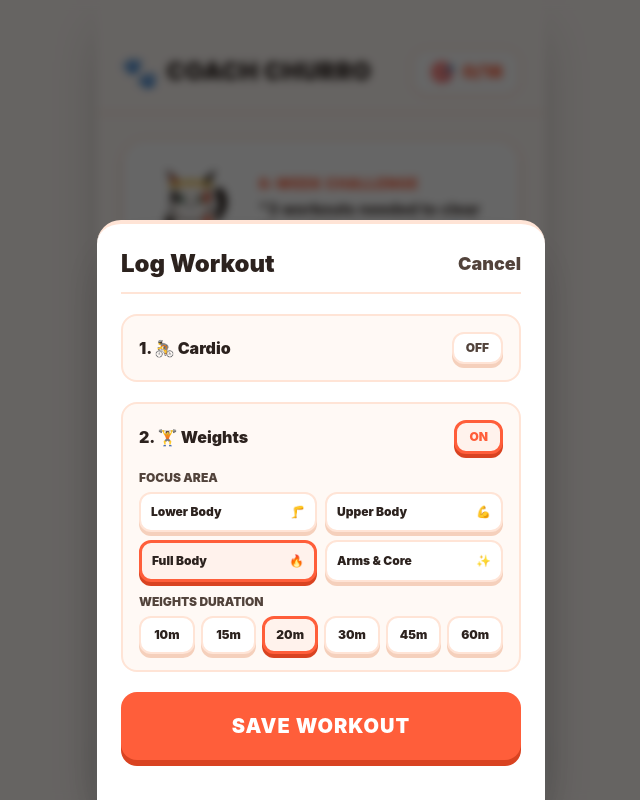
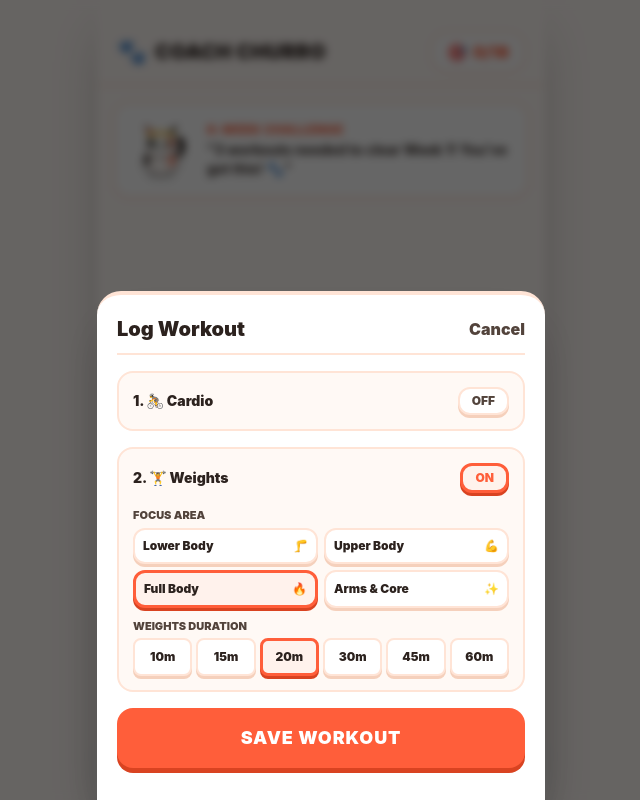
Before and after one commit to jasonsshane-stack/coach-churro, a plain HTML site: page index.html in a window 1280 px wide. Both pictures are taken after a click on the button "LOG TODAY'S WORKOUT". Shown: the whole page, without its empty margins (319-959 px from the left). Drawn offline with nearby package versions, Linux system fonts and the light colour scheme.

Commit message:
Update index.html

```diff
--- a/index.html
+++ b/index.html
@@ -45,53 +45,55 @@
       font-family: -apple-system, BlinkMacSystemFont, "Segoe UI", Roboto, sans-serif;
       -webkit-tap-highlight-color: transparent;
       user-select: none;
+      height: 100dvh; /* Dynamic viewport height to account for mobile Safari URL bar */
+      overflow: hidden;
     }
     .btn-3d-primary {
       background-color: #FF5E3A;
-      box-shadow: 0 6px 0 #D94321;
+      box-shadow: 0 5px 0 #D94321;
     }
     .btn-3d-primary:active {
-      transform: translateY(4px);
+      transform: translateY(3px);
       box-shadow: 0 2px 0 #D94321;
     }
     .btn-3d-card {
       background-color: #FFFFFF;
-      border: 2.5px solid #FFE4D6;
-      box-shadow: 0 4px 0 #F5D0BC;
+      border: 2px solid #FFE4D6;
+      box-shadow: 0 3px 0 #F5D0BC;
     }
     .btn-3d-card:active {
       transform: translateY(2px);
-      box-shadow: 0 2px 0 #F5D0BC;
+      box-shadow: 0 1px 0 #F5D0BC;
     }
     .btn-3d-card-selected {
       background-color: #FFF2EC;
-      border: 3.5px solid #FF5E3A;
-      box-shadow: 0 4px 0 #D94321;
+      border: 3px solid #FF5E3A;
+      box-shadow: 0 3px 0 #D94321;
     }
   </style>
 </head>
 
-<body class="min-h-screen flex flex-col max-w-md mx-auto relative bg-app-bg pb-28 shadow-2xl">
+<body class="flex flex-col max-w-md mx-auto relative bg-app-bg shadow-2xl">
 
   <!-- Top Header -->
-  <header class="pt-12 pb-4 px-6 flex items-center justify-between border-b-2 border-app-border bg-app-bg sticky top-0 z-30">
+  <header class="pt-8 pb-3 px-5 flex items-center justify-between border-b-2 border-app-border bg-app-bg flex-shrink-0">
     <div class="flex items-center space-x-2">
-      <span class="text-3xl">🐾</span>
-      <h1 class="text-2xl font-black text-app-text tracking-wide">COACH CHURRO</h1>
+      <span class="text-2xl">🐾</span>
+      <h1 class="text-xl font-black text-app-text tracking-wide">COACH CHURRO</h1>
     </div>
 
-    <div class="bg-app-card px-4 py-2 rounded-2xl border-2 border-app-border shadow-sm flex items-center space-x-2">
-      <span class="text-xl">🎯</span>
-      <span id="header-total" class="text-lg font-black text-app-primary">0/18</span>
+    <div class="bg-app-card px-3.5 py-1.5 rounded-2xl border-2 border-app-border shadow-sm flex items-center space-x-1.5">
+      <span class="text-base">🎯</span>
+      <span id="header-total" class="text-base font-black text-app-primary">0/18</span>
     </div>
   </header>
 
-  <!-- TAB 1: MAIN HOME -->
-  <main id="tab-home" class="p-6 flex-1 flex flex-col justify-between items-center space-y-6">
+  <!-- TAB 1: MAIN HOME (TIGHT FIT FOR SAFARI URL BAR) -->
+  <main id="tab-home" class="p-4 flex-1 flex flex-col justify-between items-center space-y-3 overflow-y-auto pb-24">
 
     <!-- Coach Churro Mascot Banner -->
-    <div class="w-full bg-app-card border-2 border-app-border rounded-3xl p-5 relative flex items-center space-x-5 shadow-md">
-      <div class="w-24 h-24 flex-shrink-0 cursor-pointer" onclick="churroMeow()">
+    <div class="w-full bg-app-card border-2 border-app-border rounded-2xl p-3.5 flex items-center space-x-3.5 shadow-sm flex-shrink-0">
+      <div class="w-16 h-16 flex-shrink-0 cursor-pointer" onclick="churroMeow()">
         <svg viewBox="0 0 200 200" class="w-full h-full drop-shadow-md">
           <path d="M 145 130 C 175 120, 185 80, 165 60 C 155 50, 145 65, 152 75 C 162 90, 155 115, 138 125 Z" fill="#2C221E" />
           <ellipse cx="100" cy="135" rx="55" ry="45" fill="#FFF9F5" stroke="#2C221E" stroke-width="3" />
@@ -116,177 +118,177 @@
         </svg>
       </div>
 
-      <div class="flex-1 space-y-1">
-        <p class="text-sm font-black text-app-primary uppercase tracking-wider">6-Week Challenge</p>
-        <p id="churro-dialogue" class="text-base font-bold text-app-text leading-snug">"3 workouts needed to clear Week 1! You've got this! 🐾"</p>
+      <div class="flex-1 space-y-0.5">
+        <p class="text-xs font-black text-app-primary uppercase tracking-wider">6-Week Challenge</p>
+        <p id="churro-dialogue" class="text-sm font-bold text-app-text leading-snug">"3 workouts needed to clear Week 1! You've got this! 🐾"</p>
       </div>
     </div>
 
     <!-- Active Week Summary Card -->
-    <div class="w-full bg-app-card border-2 border-app-border rounded-3xl p-6 shadow-sm space-y-3 text-center">
-      <span class="text-xs font-black text-app-subtext uppercase tracking-widest">CURRENT FOCUS</span>
-      <h2 id="active-week-title" class="text-2xl font-black text-app-text">Week 1: First Steps</h2>
+    <div class="w-full bg-app-card border-2 border-app-border rounded-2xl p-4 shadow-sm space-y-2 text-center flex-shrink-0">
+      <span class="text-[11px] font-black text-app-subtext uppercase tracking-widest">CURRENT FOCUS</span>
+      <h2 id="active-week-title" class="text-xl font-black text-app-text">Week 1: First Steps</h2>
 
-      <div class="flex items-center justify-center space-x-3 pt-1">
+      <div class="flex items-center justify-center space-x-2 pt-0.5">
         <div class="flex space-x-2" id="week-dots">
           <!-- Rendered via JS -->
         </div>
       </div>
-      <p id="week-status-text" class="text-sm font-black text-app-primary pt-1">0 of 3 Workouts Completed</p>
+      <p id="week-status-text" class="text-xs font-black text-app-primary pt-0.5">0 of 3 Workouts Completed</p>
     </div>
 
     <!-- Big Center Action Button -->
-    <button onclick="openLogModal()" class="w-full py-6 rounded-3xl font-black text-xl uppercase tracking-wider text-white btn-3d-primary transition flex items-center justify-center space-x-3 shadow-lg">
-      <i data-lucide="play" class="w-7 h-7 fill-current"></i>
+    <button onclick="openLogModal()" class="w-full py-4.5 rounded-2xl font-black text-lg uppercase tracking-wider text-white btn-3d-primary transition flex items-center justify-center space-x-2 shadow-md flex-shrink-0">
+      <i data-lucide="play" class="w-6 h-6 fill-current"></i>
       <span>LOG TODAY'S WORKOUT</span>
     </button>
   </main>
 
   <!-- TAB 2: QUEST ROADMAP -->
-  <main id="tab-quest" class="p-6 space-y-5 flex-1 hidden">
+  <main id="tab-quest" class="p-5 space-y-4 flex-1 hidden overflow-y-auto pb-24">
     <div class="flex items-center justify-between px-1">
-      <h2 class="text-base font-black text-app-subtext uppercase tracking-wider">6-Week Challenge Map</h2>
-      <span id="roadmap-pct" class="text-base font-black text-app-primary">0% Done</span>
+      <h2 class="text-sm font-black text-app-subtext uppercase tracking-wider">6-Week Challenge Map</h2>
+      <span id="roadmap-pct" class="text-sm font-black text-app-primary">0% Done</span>
     </div>
 
-    <div id="quest-path-container" class="space-y-4">
+    <div id="quest-path-container" class="space-y-3">
       <!-- Rendered via JS -->
     </div>
   </main>
 
   <!-- TAB 3: STATS -->
-  <main id="tab-progress" class="p-6 space-y-6 flex-1 hidden">
-    <div class="bg-app-card border-2 border-app-border rounded-3xl p-6 space-y-5 shadow-sm">
-      <h3 class="font-black text-base text-app-subtext uppercase tracking-wider">Total Active Stats</h3>
-      <div class="grid grid-cols-3 gap-3 text-center">
-        <div class="p-4 bg-app-bg rounded-2xl border-2 border-app-border">
-          <p class="text-3xl font-black text-app-primary" id="stat-total-workouts">0</p>
-          <p class="text-xs font-black text-app-subtext uppercase mt-1">Workouts</p>
+  <main id="tab-progress" class="p-5 space-y-5 flex-1 hidden overflow-y-auto pb-24">
+    <div class="bg-app-card border-2 border-app-border rounded-2xl p-5 space-y-4 shadow-sm">
+      <h3 class="font-black text-sm text-app-subtext uppercase tracking-wider">Total Active Stats</h3>
+      <div class="grid grid-cols-3 gap-2.5 text-center">
+        <div class="p-3 bg-app-bg rounded-xl border-2 border-app-border">
+          <p class="text-2xl font-black text-app-primary" id="stat-total-workouts">0</p>
+          <p class="text-[11px] font-black text-app-subtext uppercase mt-0.5">Workouts</p>
         </div>
-        <div class="p-4 bg-app-bg rounded-2xl border-2 border-app-border">
-          <p class="text-3xl font-black text-app-purple" id="stat-weights-min">0m</p>
-          <p class="text-xs font-black text-app-subtext uppercase mt-1">Weights</p>
+        <div class="p-3 bg-app-bg rounded-xl border-2 border-app-border">
+          <p class="text-2xl font-black text-app-purple" id="stat-weights-min">0m</p>
+          <p class="text-[11px] font-black text-app-subtext uppercase mt-0.5">Weights</p>
         </div>
-        <div class="p-4 bg-app-bg rounded-2xl border-2 border-app-border">
-          <p class="text-3xl font-black text-app-gold" id="stat-cardio-min">0m</p>
-          <p class="text-xs font-black text-app-subtext uppercase mt-1">Cardio</p>
+        <div class="p-3 bg-app-bg rounded-xl border-2 border-app-border">
+          <p class="text-2xl font-black text-app-gold" id="stat-cardio-min">0m</p>
+          <p class="text-[11px] font-black text-app-subtext uppercase mt-0.5">Cardio</p>
         </div>
       </div>
     </div>
   </main>
 
   <!-- TAB 4: BADGES -->
-  <main id="tab-badges" class="p-6 space-y-5 flex-1 hidden">
+  <main id="tab-badges" class="p-5 space-y-4 flex-1 hidden overflow-y-auto pb-24">
     <div class="flex items-center justify-between">
-      <h2 class="font-black text-base text-app-subtext uppercase tracking-wider">Milestone Badges</h2>
-      <span id="badge-count" class="text-sm font-black text-app-primary">0 / 10 Unlocked</span>
+      <h2 class="font-black text-sm text-app-subtext uppercase tracking-wider">Milestone Badges</h2>
+      <span id="badge-count" class="text-xs font-black text-app-primary">0 / 10 Unlocked</span>
     </div>
-    <div class="grid grid-cols-1 gap-3" id="badges-grid">
+    <div class="grid grid-cols-1 gap-2.5" id="badges-grid">
       <!-- Rendered via JS -->
     </div>
   </main>
 
-  <!-- LOGGING MODAL SHEET (CLEAN BULLETED 1 & 2 SETUP) -->
+  <!-- LOGGING MODAL SHEET -->
   <div id="log-modal" class="fixed inset-0 bg-black/60 backdrop-blur-sm z-50 flex flex-col justify-end hidden">
-    <div class="bg-app-card border-t-4 border-app-border rounded-t-3xl p-6 space-y-5 max-w-md mx-auto w-full shadow-2xl pb-10">
-      <div class="flex items-center justify-between border-b-2 border-app-border pb-3">
-        <h3 class="text-2xl font-black text-app-text">Log Workout</h3>
-        <button onclick="closeLogModal()" class="text-app-subtext font-black text-lg">Cancel</button>
+    <div class="bg-app-card border-t-4 border-app-border rounded-t-3xl p-5 space-y-4 max-w-md mx-auto w-full shadow-2xl pb-8">
+      <div class="flex items-center justify-between border-b-2 border-app-border pb-2.5">
+        <h3 class="text-xl font-black text-app-text">Log Workout</h3>
+        <button onclick="closeLogModal()" class="text-app-subtext font-black text-base">Cancel</button>
       </div>
 
       <!-- 1. Cardio Section -->
-      <div class="space-y-2 bg-app-bg p-4 rounded-2xl border-2 border-app-border">
+      <div class="space-y-2 bg-app-bg p-3.5 rounded-2xl border-2 border-app-border">
         <div class="flex items-center justify-between">
-          <label class="text-base font-black text-app-text flex items-center space-x-2">
+          <label class="text-sm font-black text-app-text flex items-center space-x-2">
             <span>1. 🚴 Cardio</span>
           </label>
-          <button id="toggle-cardio-btn" onclick="toggleCardioSection()" class="btn-3d-card px-3 py-1.5 rounded-xl text-xs font-black text-app-subtext">
+          <button id="toggle-cardio-btn" onclick="toggleCardioSection()" class="btn-3d-card px-3 py-1 rounded-xl text-xs font-black text-app-subtext">
             OFF
           </button>
         </div>
 
-        <div id="cardio-duration-box" class="space-y-1.5 pt-2 hidden">
-          <p class="text-xs font-black text-app-subtext uppercase">Cardio Duration</p>
-          <div class="grid grid-cols-6 gap-1.5">
-            <button onclick="selectCardioDuration(10)" class="cardio-dur-pill btn-3d-card py-2 rounded-xl text-center text-xs font-black">10m</button>
-            <button onclick="selectCardioDuration(15)" class="cardio-dur-pill btn-3d-card py-2 rounded-xl text-center text-xs font-black">15m</button>
-            <button onclick="selectCardioDuration(20)" class="cardio-dur-pill btn-3d-card btn-3d-card-selected py-2 rounded-xl text-center text-xs font-black">20m</button>
-            <button onclick="selectCardioDuration(30)" class="cardio-dur-pill btn-3d-card py-2 rounded-xl text-center text-xs font-black">30m</button>
-            <button onclick="selectCardioDuration(45)" class="cardio-dur-pill btn-3d-card py-2 rounded-xl text-center text-xs font-black">45m</button>
-            <button onclick="selectCardioDuration(60)" class="cardio-dur-pill btn-3d-card py-2 rounded-xl text-center text-xs font-black">60m</button>
+        <div id="cardio-duration-box" class="space-y-1.5 pt-1.5 hidden">
+          <p class="text-[11px] font-black text-app-subtext uppercase">Cardio Duration</p>
+          <div class="grid grid-cols-6 gap-1">
+            <button onclick="selectCardioDuration(10)" class="cardio-dur-pill btn-3d-card py-2 rounded-lg text-center text-xs font-black">10m</button>
+            <button onclick="selectCardioDuration(15)" class="cardio-dur-pill btn-3d-card py-2 rounded-lg text-center text-xs font-black">15m</button>
+            <button onclick="selectCardioDuration(20)" class="cardio-dur-pill btn-3d-card btn-3d-card-selected py-2 rounded-lg text-center text-xs font-black">20m</button>
+            <button onclick="selectCardioDuration(30)" class="cardio-dur-pill btn-3d-card py-2 rounded-lg text-center text-xs font-black">30m</button>
+            <button onclick="selectCardioDuration(45)" class="cardio-dur-pill btn-3d-card py-2 rounded-lg text-center text-xs font-black">45m</button>
+            <button onclick="selectCardioDuration(60)" class="cardio-dur-pill btn-3d-card py-2 rounded-lg text-center text-xs font-black">60m</button>
           </div>
         </div>
       </div>
 
       <!-- 2. Weights Section -->
-      <div class="space-y-3 bg-app-bg p-4 rounded-2xl border-2 border-app-border">
+      <div class="space-y-2.5 bg-app-bg p-3.5 rounded-2xl border-2 border-app-border">
         <div class="flex items-center justify-between">
-          <label class="text-base font-black text-app-text flex items-center space-x-2">
+          <label class="text-sm font-black text-app-text flex items-center space-x-2">
             <span>2. 🏋️ Weights</span>
           </label>
-          <button id="toggle-weights-btn" onclick="toggleWeightsSection()" class="btn-3d-card btn-3d-card-selected px-3 py-1.5 rounded-xl text-xs font-black text-app-primary">
+          <button id="toggle-weights-btn" onclick="toggleWeightsSection()" class="btn-3d-card btn-3d-card-selected px-3 py-1 rounded-xl text-xs font-black text-app-primary">
             ON
           </button>
         </div>
 
-        <div id="weights-options-box" class="space-y-3 pt-1">
+        <div id="weights-options-box" class="space-y-2.5 pt-1">
           <!-- Focus Area -->
-          <div class="space-y-1.5">
-            <p class="text-xs font-black text-app-subtext uppercase">Focus Area</p>
-            <div class="grid grid-cols-2 gap-2">
-              <button onclick="selectWeightsFocus('Lower Body')" class="weights-focus-btn btn-3d-card p-2.5 rounded-xl text-left text-xs font-black flex justify-between items-center">
+          <div class="space-y-1">
+            <p class="text-[11px] font-black text-app-subtext uppercase">Focus Area</p>
+            <div class="grid grid-cols-2 gap-1.5">
+              <button onclick="selectWeightsFocus('Lower Body')" class="weights-focus-btn btn-3d-card p-2 rounded-xl text-left text-xs font-black flex justify-between items-center">
                 <span>Lower Body</span><span>🦵</span>
               </button>
-              <button onclick="selectWeightsFocus('Upper Body')" class="weights-focus-btn btn-3d-card p-2.5 rounded-xl text-left text-xs font-black flex justify-between items-center">
+              <button onclick="selectWeightsFocus('Upper Body')" class="weights-focus-btn btn-3d-card p-2 rounded-xl text-left text-xs font-black flex justify-between items-center">
                 <span>Upper Body</span><span>💪</span>
               </button>
-              <button onclick="selectWeightsFocus('Full Body')" class="weights-focus-btn btn-3d-card btn-3d-card-selected p-2.5 rounded-xl text-left text-xs font-black flex justify-between items-center">
+              <button onclick="selectWeightsFocus('Full Body')" class="weights-focus-btn btn-3d-card btn-3d-card-selected p-2 rounded-xl text-left text-xs font-black flex justify-between items-center">
                 <span>Full Body</span><span>🔥</span>
               </button>
-              <button onclick="selectWeightsFocus('Arms & Core')" class="weights-focus-btn btn-3d-card p-2.5 rounded-xl text-left text-xs font-black flex justify-between items-center">
+              <button onclick="selectWeightsFocus('Arms & Core')" class="weights-focus-btn btn-3d-card p-2 rounded-xl text-left text-xs font-black flex justify-between items-center">
                 <span>Arms & Core</span><span>✨</span>
               </button>
             </div>
           </div>
 
           <!-- Duration -->
-          <div class="space-y-1.5">
-            <p class="text-xs font-black text-app-subtext uppercase">Weights Duration</p>
-            <div class="grid grid-cols-6 gap-1.5">
-              <button onclick="selectWeightsDuration(10)" class="weights-dur-pill btn-3d-card py-2 rounded-xl text-center text-xs font-black">10m</button>
-              <button onclick="selectWeightsDuration(15)" class="weights-dur-pill btn-3d-card py-2 rounded-xl text-center text-xs font-black">15m</button>
-              <button onclick="selectWeightsDuration(20)" class="weights-dur-pill btn-3d-card btn-3d-card-selected py-2 rounded-xl text-center text-xs font-black">20m</button>
-              <button onclick="selectWeightsDuration(30)" class="weights-dur-pill btn-3d-card py-2 rounded-xl text-center text-xs font-black">30m</button>
-              <button onclick="selectWeightsDuration(45)" class="weights-dur-pill btn-3d-card py-2 rounded-xl text-center text-xs font-black">45m</button>
-              <button onclick="selectWeightsDuration(60)" class="weights-dur-pill btn-3d-card py-2 rounded-xl text-center text-xs font-black">60m</button>
+          <div class="space-y-1">
+            <p class="text-[11px] font-black text-app-subtext uppercase">Weights Duration</p>
+            <div class="grid grid-cols-6 gap-1">
+              <button onclick="selectWeightsDuration(10)" class="weights-dur-pill btn-3d-card py-2 rounded-lg text-center text-xs font-black">10m</button>
+              <button onclick="selectWeightsDuration(15)" class="weights-dur-pill btn-3d-card py-2 rounded-lg text-center text-xs font-black">15m</button>
+              <button onclick="selectWeightsDuration(20)" class="weights-dur-pill btn-3d-card btn-3d-card-selected py-2 rounded-lg text-center text-xs font-black">20m</button>
+              <button onclick="selectWeightsDuration(30)" class="weights-dur-pill btn-3d-card py-2 rounded-lg text-center text-xs font-black">30m</button>
+              <button onclick="selectWeightsDuration(45)" class="weights-dur-pill btn-3d-card py-2 rounded-lg text-center text-xs font-black">45m</button>
+              <button onclick="selectWeightsDuration(60)" class="weights-dur-pill btn-3d-card py-2 rounded-lg text-center text-xs font-black">60m</button>
             </div>
           </div>
         </div>
       </div>
 
-      <button onclick="submitModalLog()" class="w-full py-5 rounded-2xl font-black text-xl uppercase tracking-wider text-white btn-3d-primary transition mt-2">
+      <button onclick="submitModalLog()" class="w-full py-4 rounded-2xl font-black text-lg uppercase tracking-wider text-white btn-3d-primary transition mt-1">
         SAVE WORKOUT
       </button>
     </div>
   </div>
 
   <!-- Bottom Nav -->
-  <nav class="fixed bottom-0 left-0 right-0 max-w-md mx-auto bg-app-card border-t-2 border-app-border px-4 py-3 flex justify-around z-40 shadow-lg">
+  <nav class="fixed bottom-0 left-0 right-0 max-w-md mx-auto bg-app-card border-t-2 border-app-border px-4 py-2.5 flex justify-around z-40 shadow-lg">
     <button onclick="switchTab('home')" id="nav-btn-home" class="flex flex-col items-center text-app-primary">
-      <i data-lucide="home" class="w-7 h-7"></i>
-      <span class="text-xs font-black mt-1 uppercase">Home</span>
+      <i data-lucide="home" class="w-6 h-6"></i>
+      <span class="text-[11px] font-black mt-0.5 uppercase">Home</span>
     </button>
     <button onclick="switchTab('quest')" id="nav-btn-quest" class="flex flex-col items-center text-app-subtext">
-      <i data-lucide="map" class="w-7 h-7"></i>
-      <span class="text-xs font-black mt-1 uppercase">Quest</span>
+      <i data-lucide="map" class="w-6 h-6"></i>
+      <span class="text-[11px] font-black mt-0.5 uppercase">Quest</span>
     </button>
     <button onclick="switchTab('progress')" id="nav-btn-progress" class="flex flex-col items-center text-app-subtext">
-      <i data-lucide="bar-chart-2" class="w-7 h-7"></i>
-      <span class="text-xs font-black mt-1 uppercase">Stats</span>
+      <i data-lucide="bar-chart-2" class="w-6 h-6"></i>
+      <span class="text-[11px] font-black mt-0.5 uppercase">Stats</span>
     </button>
     <button onclick="switchTab('badges')" id="nav-btn-badges" class="flex flex-col items-center text-app-subtext">
-      <i data-lucide="award" class="w-7 h-7"></i>
-      <span class="text-xs font-black mt-1 uppercase">Badges</span>
+      <i data-lucide="award" class="w-6 h-6"></i>
+      <span class="text-[11px] font-black mt-0.5 uppercase">Badges</span>
     </button>
   </nav>
 
@@ -339,9 +341,9 @@
       dotsContainer.innerHTML = '';
       for(let i=1; i<=3; i++) {
         if(i <= workoutsInCurrentWk) {
-          dotsContainer.innerHTML += `<div class="w-8 h-8 rounded-full bg-app-primary text-white flex items-center justify-center font-black text-sm">✓</div>`;
+          dotsContainer.innerHTML += `<div class="w-7 h-7 rounded-full bg-app-primary text-white flex items-center justify-center font-black text-xs">✓</div>`;
         } else {
-          dotsContainer.innerHTML += `<div class="w-8 h-8 rounded-full bg-app-bg border-2 border-app-border text-app-subtext flex items-center justify-center font-bold text-sm">${i}</div>`;
+          dotsContainer.innerHTML += `<div class="w-7 h-7 rounded-full bg-app-bg border-2 border-app-border text-app-subtext flex items-center justify-center font-bold text-xs">${i}</div>`;
         }
       }
 
@@ -363,17 +365,17 @@
         }
 
         container.innerHTML += `
-          <div class="p-5 rounded-2xl border-2 ${statusBg} flex items-center justify-between shadow-sm">
-            <div class="flex items-center space-x-4">
-              <div class="w-12 h-12 rounded-2xl ${isComplete ? 'bg-app-primary text-white' : 'bg-app-bg text-app-subtext'} flex items-center justify-center font-black text-lg">
+          <div class="p-4 rounded-2xl border-2 ${statusBg} flex items-center justify-between shadow-sm">
+            <div class="flex items-center space-x-3.5">
+              <div class="w-10 h-10 rounded-2xl ${isComplete ? 'bg-app-primary text-white' : 'bg-app-bg text-app-subtext'} flex items-center justify-center font-black text-base">
                 ${badgeIcon}
               </div>
               <div>
-                <p class="text-base font-black ${isComplete ? 'text-app-primary' : 'text-app-text'}">Week ${w}: ${getWeekTitle(w)}</p>
-                <p class="text-sm text-app-subtext font-bold mt-0.5">${workoutsInWk}/3 Workouts Completed</p>
+                <p class="text-sm font-black ${isComplete ? 'text-app-primary' : 'text-app-text'}">Week ${w}: ${getWeekTitle(w)}</p>
+                <p class="text-xs text-app-subtext font-bold mt-0.5">${workoutsInWk}/3 Workouts Completed</p>
               </div>
             </div>
-            ${w === 2 ? '<span class="text-xl">🏅</span>' : w === 6 ? '<span class="text-xl">👑</span>' : ''}
+            ${w === 2 ? '<span class="text-lg">🏅</span>' : w === 6 ? '<span class="text-lg">👑</span>' : ''}
           </div>
         `;
       }
@@ -415,11 +417,11 @@
 
       if(state.hasCardio) {
         btn.innerText = "ON";
-        btn.className = "btn-3d-card btn-3d-card-selected px-3 py-1.5 rounded-xl text-xs font-black text-app-primary";
+        btn.className = "btn-3d-card btn-3d-card-selected px-3 py-1 rounded-xl text-xs font-black text-app-primary";
         box.classList.remove('hidden');
       } else {
         btn.innerText = "OFF";
-        btn.className = "btn-3d-card px-3 py-1.5 rounded-xl text-xs font-black text-app-subtext";
+        btn.className = "btn-3d-card px-3 py-1 rounded-xl text-xs font-black text-app-subtext";
         box.classList.add('hidden');
       }
     }
@@ -442,11 +444,11 @@
 
       if(state.hasWeights) {
         btn.innerText = "ON";
-        btn.className = "btn-3d-card btn-3d-card-selected px-3 py-1.5 rounded-xl text-xs font-black text-app-primary";
+        btn.className = "btn-3d-card btn-3d-card-selected px-3 py-1 rounded-xl text-xs font-black text-app-primary";
         box.classList.remove('hidden');
       } else {
         btn.innerText = "OFF";
-        btn.className = "btn-3d-card px-3 py-1.5 rounded-xl text-xs font-black text-app-subtext";
+        btn.className = "btn-3d-card px-3 py-1 rounded-xl text-xs font-black text-app-subtext";
         box.classList.add('hidden');
       }
     }
@@ -513,11 +515,11 @@
         if(isUnlocked) unlocked++;
 
         grid.innerHTML += `
-          <div class="p-5 rounded-2xl border-2 ${isUnlocked ? 'bg-app-card border-app-primary text-app-text shadow-sm' : 'bg-app-bg border-app-border opacity-50'} flex items-center space-x-4">
-            <span class="text-4xl">${badge.icon}</span>
+          <div class="p-4 rounded-2xl border-2 ${isUnlocked ? 'bg-app-card border-app-primary text-app-text shadow-sm' : 'bg-app-bg border-app-border opacity-50'} flex items-center space-x-3.5">
+            <span class="text-3xl">${badge.icon}</span>
             <div>
-              <p class="text-base font-black">${badge.title}</p>
-              <p class="text-sm text-app-subtext font-bold mt-0.5">${badge.desc}</p>
+              <p class="text-sm font-black">${badge.title}</p>
+              <p class="text-xs text-app-subtext font-bold mt-0.5">${badge.desc}</p>
             </div>
           </div>
         `;
```
